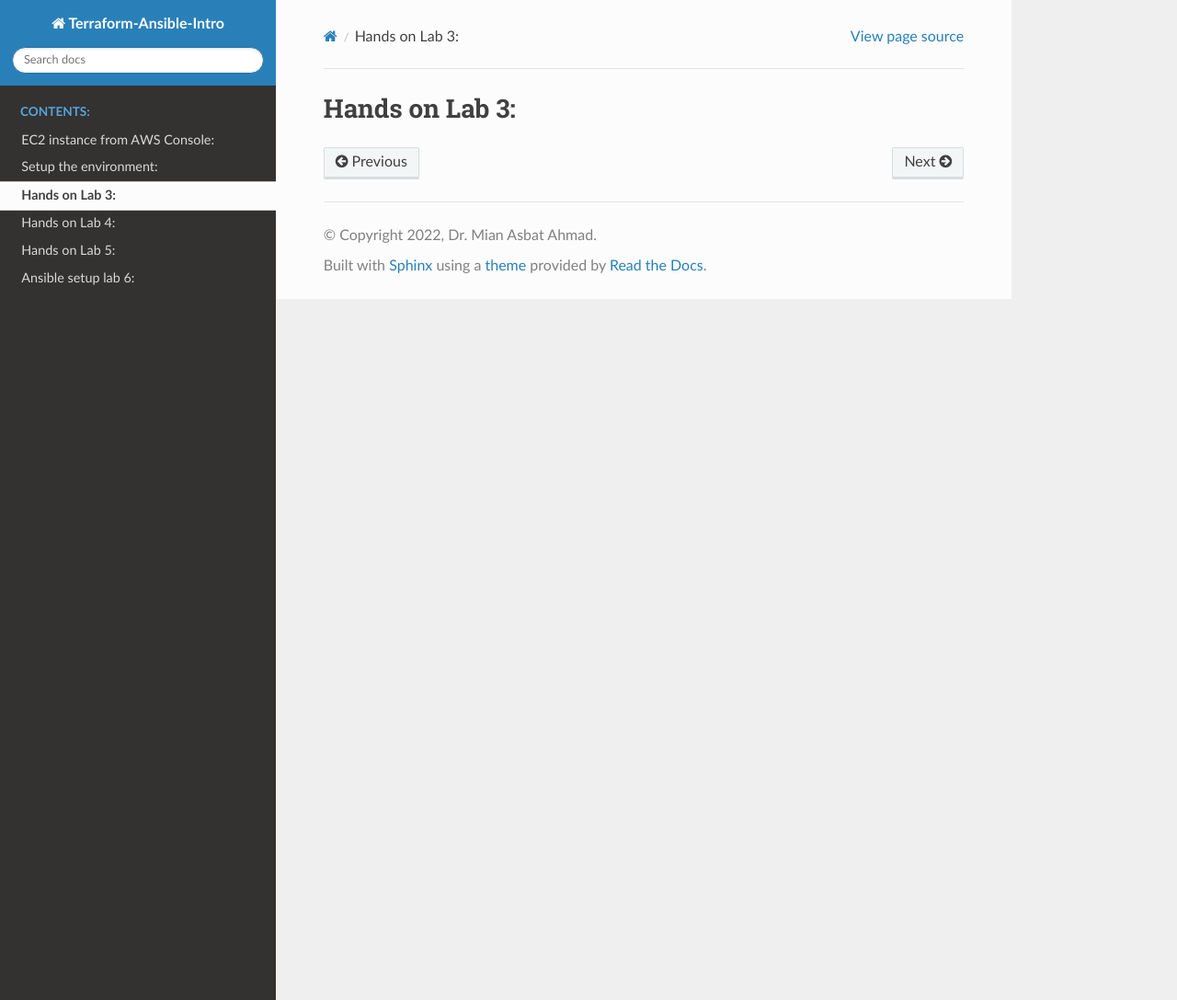
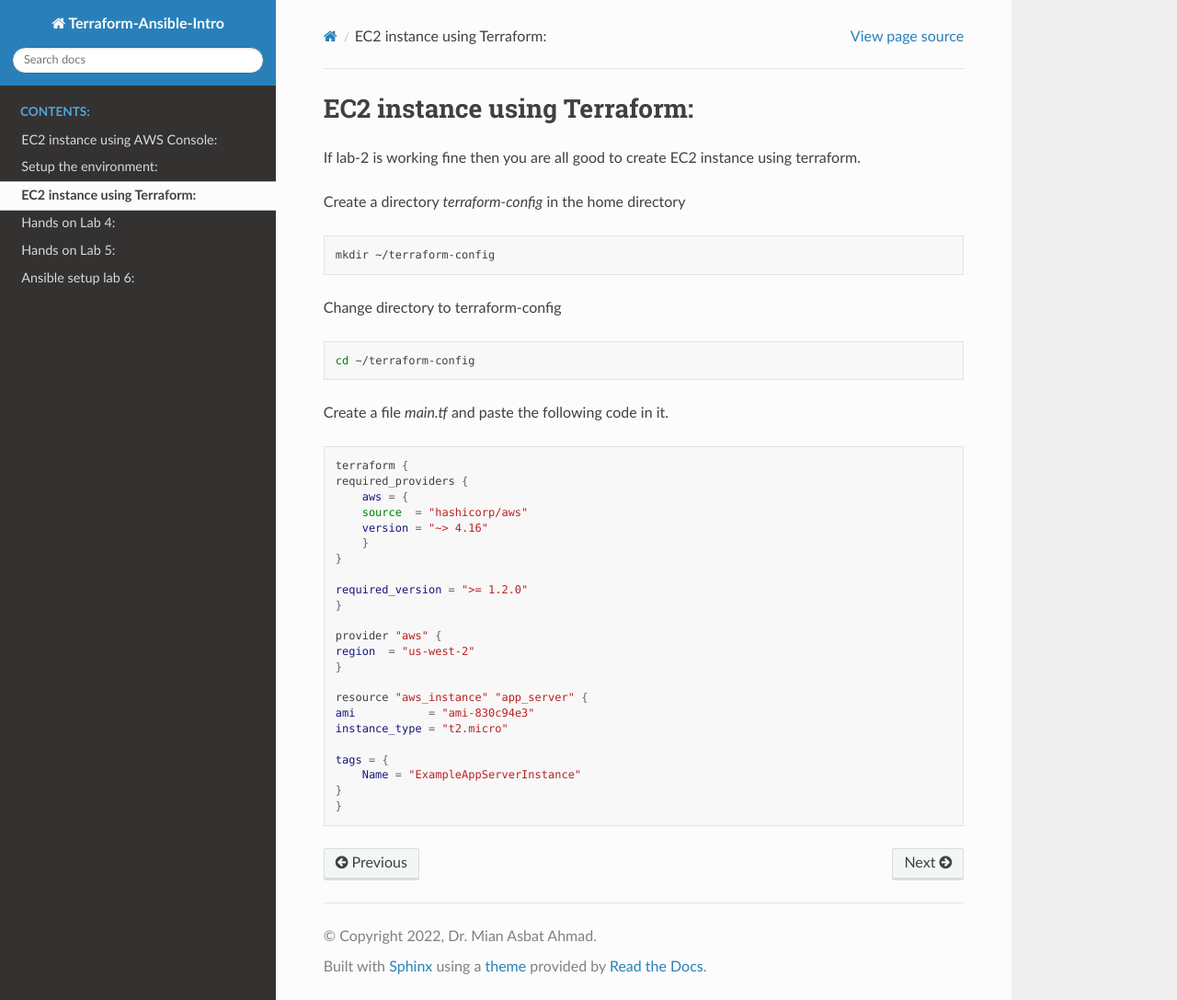
Before and after one commit to mianasbat/terraform-ansible-intro, a Sphinx documentation site: the page built from source/lab3.rst, in a window 1280 px wide and 1087 px high. Shown: the whole window at 92% size. Built offline with Sphinx 7.4.7 and the Read the Docs theme 2.0.0, drawn with Linux system fonts in a browser that asks for light colours.

Commit message:
terraform lab added

```diff
--- a/source/lab1.rst
+++ b/source/lab1.rst
@@ -1,4 +1,4 @@
-EC2 instance from AWS Console:
+EC2 instance using AWS Console:
 ==============================
 
 In this section we will do a hands on lab to do two tasks. Task 1 is to create an ec2 instance from the AWS Console and task 2 is to destroy the ec2 instance. Follow the following steps to complete the lab.
--- a/source/lab2.rst
+++ b/source/lab2.rst
@@ -157,5 +157,5 @@ Step 2: Run the command `aws configure` to start the configuration of AWS CLI. P
     aws configure
     AWS Access Key ID [None]: PASTE YOUR ACCESS KEY
     AWS Secret Access Key [None]: PASTE YOUR SECRET KEY
-    Default region name [None]: us-east-1
+    Default region name [None]: us-west-2
     Default output format [None]: json
--- a/source/lab3.rst
+++ b/source/lab3.rst
@@ -1,2 +1,46 @@
-Hands on Lab 3:
-===============
+EC2 instance using Terraform:
+=============================
+
+If lab-2 is working fine then you are all good to create EC2 instance using terraform.
+
+Create a directory `terraform-config` in the home directory
+
+.. code:: bash
+
+    mkdir ~/terraform-config
+
+Change directory to terraform-config
+
+.. code:: bash
+
+    cd ~/terraform-config
+
+
+Create a file `main.tf` and paste the following code in it.
+
+
+.. code:: bash
+
+    terraform {
+    required_providers {
+        aws = {
+        source  = "hashicorp/aws"
+        version = "~> 4.16"
+        }
+    }
+
+    required_version = ">= 1.2.0"
+    }
+
+    provider "aws" {
+    region  = "us-west-2"
+    }
+
+    resource "aws_instance" "app_server" {
+    ami           = "ami-830c94e3"
+    instance_type = "t2.micro"
+
+    tags = {
+        Name = "ExampleAppServerInstance"
+    }
+    }
```
